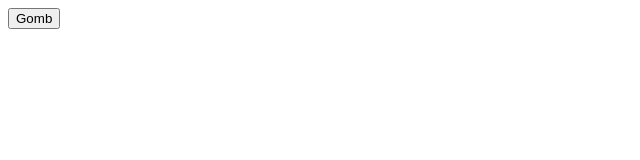
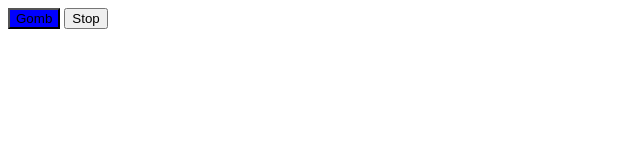
Before and after one commit to kilianmarcell/JSNemToltRogton, a plain HTML site: page index.html in a window 1280 px wide. Both pictures are taken after a click on the button "Gomb". Shown: the whole page, without its empty margins (0-640 px from the left). Drawn offline with Linux system fonts and the light colour scheme.

Commit message:
stop gomb hozzáadva

```diff
--- a/index.html
+++ b/index.html
@@ -10,5 +10,6 @@
 </head>
 <body>
     <button id="gomb">Gomb</button>
+    <button id="stop">Stop</button>
 </body>
 </html>
--- a/main.js
+++ b/main.js
@@ -12,12 +12,21 @@ function szinValtas() {
     }
 }
 
+let idozizoId = null;
+
 function katt() {
-    setTimeout(szinValtas, 3000);
+    //setTimeout(szinValtas, 3000);
+    stop();
+    idozizoId = setInterval(szinValtas, 1000);
+}
+
+function stop() {
+    clearInterval(idozizoId);
 }
 
 function init() {
     document.getElementById("gomb").addEventListener("click", katt);
+    document.getElementById("stop").addEventListener("click", stop);
 }
 
 document.addEventListener("DOMContentLoaded", init);
```
